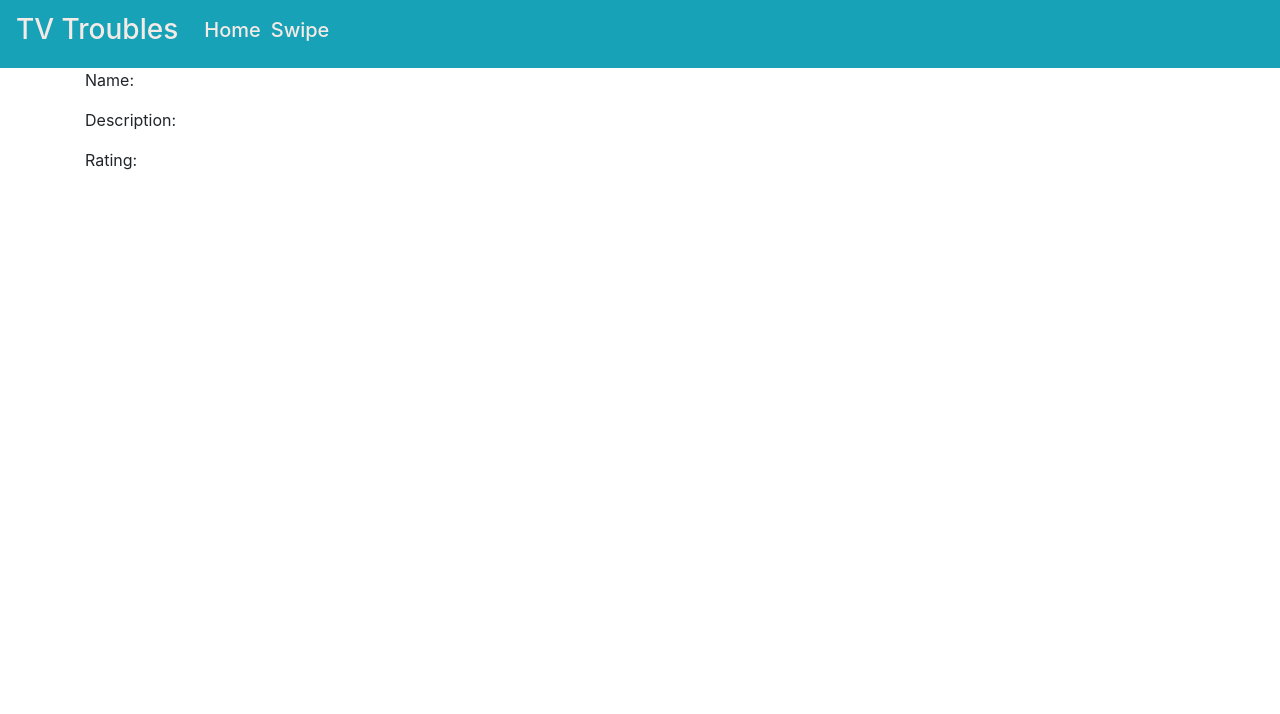
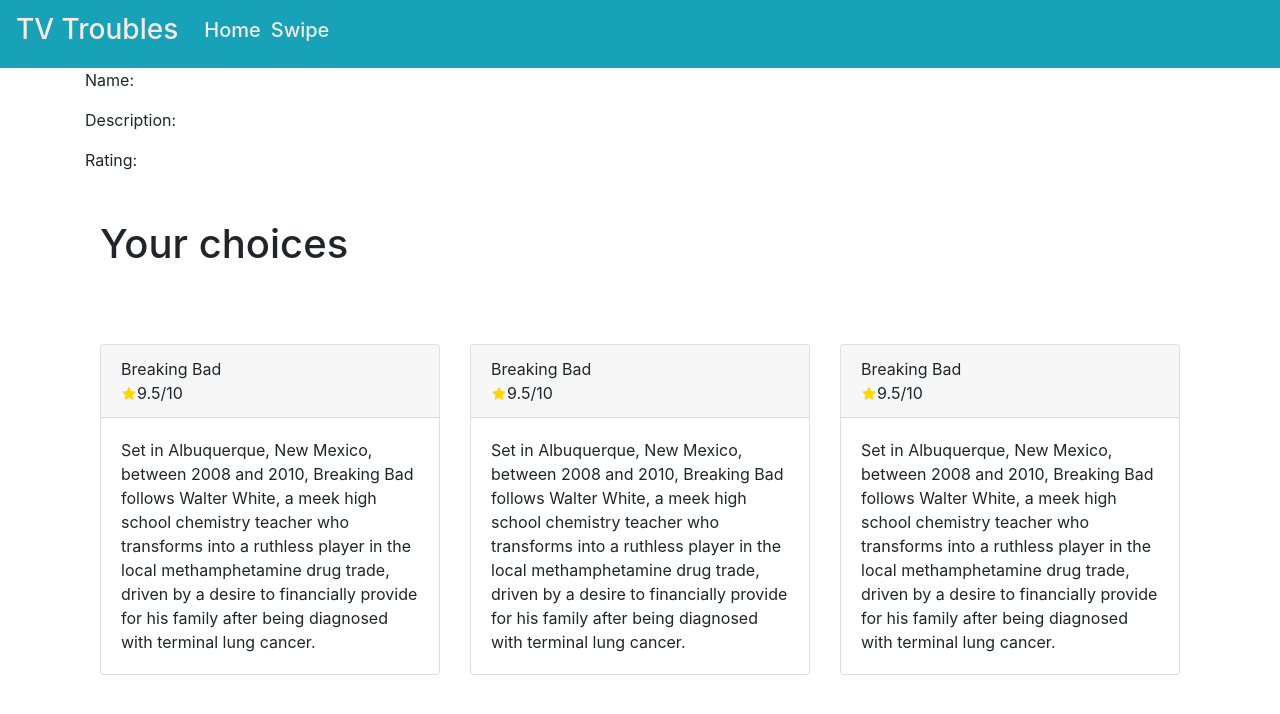
Before and after one commit to MauResendez/TVTroubles, a React (Create React App) app in the folder frontend/: page /swipe in a window 1280 px wide. Shown: the top 714 px of the page. Built offline with nearby package versions, Linux system fonts and the light colour scheme.

Commit message:
MW-11 MatchResults (#8)
* Created the MatchResults component

* Changed the table to a card

Co-authored-by: codubee <info@codubee.com>
Co-authored-by: Codubee <70549347+Codubee@users.noreply.github.com>

```diff
--- a/frontend/package.json
+++ b/frontend/package.json
@@ -9,6 +9,7 @@
     "bootstrap": "^4.6.0",
     "react": "^17.0.1",
     "react-dom": "^17.0.1",
+    "react-icons": "^4.2.0",
     "react-router-dom": "^5.2.0",
     "react-scripts": "4.0.3",
     "reactstrap": "^8.9.0",
--- a/frontend/src/components/FilledCard.js
+++ b/frontend/src/components/FilledCard.js
@@ -11,7 +11,7 @@
             <Card>
                 <CardHeader><strong>{props.name}</strong></CardHeader>
                 <CardImg src={props.photo} alt="School Image" className="cardImg"/>
-                <CardFooter><h7>{props.intro}</h7></CardFooter>
+                <CardFooter>{props.intro}</CardFooter>
             </Card>
         </Container>
     )
--- /dev/null
+++ b/frontend/src/components/MatchResults.js
@@ -0,0 +1,39 @@
+import React from 'react';
+import { Card, CardBody, Container, CardHeader, Row,Col } from 'reactstrap';
+import { AiFillStar } from 'react-icons/ai'
+import '../styles/MatchResults.css';
+
+function MatchResults(props) {
+    return (
+        <Container className="matchResults">
+            <h1 className="matchResultsTitle">Your choices</h1>
+            <Row>
+            {
+                props.data.map((item, val) => {
+                    val += 1;
+                    return (
+                        <Col sm="12" md="6" lg="4">
+                        <Card key={val} className="match-results-card">
+                            <CardHeader>
+                                <div>
+                                    {item.name}
+                                </div>
+                                <span>
+                                    <AiFillStar />
+                                    {item.rating}
+                                </span>
+                            </CardHeader>
+                            <CardBody>
+                                {item.description}
+                            </CardBody>
+                        </Card>
+                        </Col>
+                    )
+                })
+            }
+            </Row>
+        </Container>
+    )
+}
+
+export default MatchResults;
--- a/frontend/src/components/Navbar.js
+++ b/frontend/src/components/Navbar.js
@@ -1,5 +1,5 @@
 import React, { useState } from 'react';
-import { Collapse, Navbar, NavbarToggler, NavbarBrand, Nav, NavItem, NavLink } from 'reactstrap';
+import { Collapse, Navbar, NavbarToggler, NavbarBrand, Nav, NavItem } from 'reactstrap';
 import { Link } from "react-router-dom";
 import '../styles/Navbar.css'
 
--- a/frontend/src/components/Team.js
+++ b/frontend/src/components/Team.js
@@ -1,13 +1,15 @@
 import React from 'react';
 import { Row, Col } from 'reactstrap';
 import FilledCard from './FilledCard';
+
+import '../styles/Team.css';
 
 function Team()
 {
     return (
         <div>
-            <h1 className="text-center">Team</h1>
-            <Row>
+            <h1 className="teamTitle">Team</h1>
+            <Row className="team">
                 <Col><FilledCard name="Varsha George" photo="https://cdn.freelogovectors.net/wp-content/uploads/2018/03/ut-dallas-logo02.png" major="Computer Science" intro="I'm Varsha George. I'm currently in my Freshman year of my Computer Science degree at the University of Texas at Dallas"/></Col>
                 <Col><FilledCard name="Nam Nguyen" photo="https://cdn.freelogovectors.net/wp-content/uploads/2018/03/ut-dallas-logo02.png" major="Computer Science" intro="I'm Nam Nguyen. I'm currently in my Senior year of my Computer Science degree at the University of Texas at Dallas"/></Col>
                 <Col><FilledCard name="Jason Kluge" photo="https://cdn.freelogovectors.net/wp-content/uploads/2018/03/ut-dallas-logo02.png" major="Computer Science" intro="I'm Jason Kluge. I'm currently in my Sophmore year of my Computer Science degree at the University of Texas at Dallas"/></Col>
--- /dev/null
+++ b/frontend/src/data/matchesData.js
@@ -0,0 +1,5 @@
+export const matchesData = [
+    {name:"Breaking Bad",rating:"9.5/10",description:"Set in Albuquerque, New Mexico, between 2008 and 2010, Breaking Bad follows Walter White, a meek high school chemistry teacher who transforms into a ruthless player in the local methamphetamine drug trade, driven by a desire to financially provide for his family after being diagnosed with terminal lung cancer."},
+    {name:"Breaking Bad",rating:"9.5/10",description:"Set in Albuquerque, New Mexico, between 2008 and 2010, Breaking Bad follows Walter White, a meek high school chemistry teacher who transforms into a ruthless player in the local methamphetamine drug trade, driven by a desire to financially provide for his family after being diagnosed with terminal lung cancer."},
+    {name:"Breaking Bad",rating:"9.5/10",description:"Set in Albuquerque, New Mexico, between 2008 and 2010, Breaking Bad follows Walter White, a meek high school chemistry teacher who transforms into a ruthless player in the local methamphetamine drug trade, driven by a desire to financially provide for his family after being diagnosed with terminal lung cancer."}
+]
--- /dev/null
+++ b/frontend/src/styles/MatchResults.css
@@ -0,0 +1,18 @@
+.matchResults
+{
+    padding-bottom: 32px;
+    padding-top: 32px;
+}
+
+.matchResultsTitle
+{
+    padding-bottom: 20px;
+}
+
+.match-results-card{
+    margin-top: 3em;
+}
+
+.match-results-card svg{
+    color:gold;
+}
--- /dev/null
+++ b/frontend/src/styles/Team.css
@@ -0,0 +1,10 @@
+.team
+{
+    padding-bottom: 32px;
+}
+
+.teamTitle
+{
+    text-align: center;
+    padding-bottom: 20px;
+}
--- a/frontend/src/views/LandingPage.js
+++ b/frontend/src/views/LandingPage.js
@@ -6,7 +6,6 @@
 function LandingPage(){
     return(
         <div>
-
             <Explanation/>
             <Features/>
             <Team/>
--- a/frontend/src/views/Swipe.js
+++ b/frontend/src/views/Swipe.js
@@ -1,4 +1,6 @@
 import React from "react";
+import MatchResults from "../components/MatchResults";
+import {matchesData} from '../data/matchesData'
 import Description from '../components/Description';
 import {Container } from 'reactstrap'
 
@@ -6,6 +8,7 @@
     return (
         <Container>
             <Description/>
+            <MatchResults data={matchesData}/>
         </Container>
     );
 }
```
